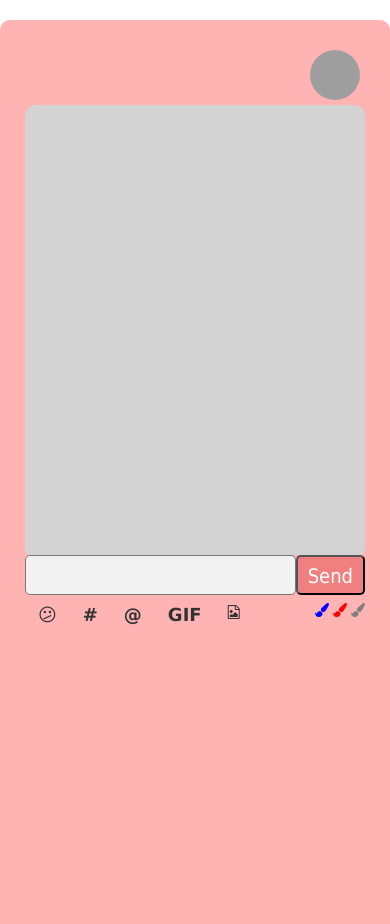
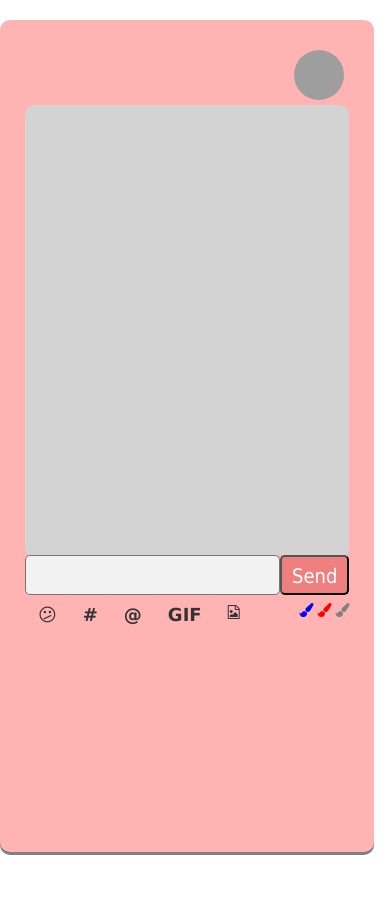
Before and after one commit to Cathbert-Busiku/spam-chat-sms-app, a Flask app: page / in a window 390 px wide. Run offline with Flask 2, Linux system fonts and the light colour scheme; some libraries are stand-ins or nearby versions; grey boxes are pictures that could not be loaded.

Commit message:
Add files via upload

```diff
--- a/static/style.css
+++ b/static/style.css
@@ -23,9 +23,7 @@
 @media(max-width: 600px){
 
     .chatbox{
-        width: 90%;
-        height: 100%;
-        min-width: 390px;
+        width: 96%;
         background: #ffb3b3;
         padding: 25px;
         margin: 20px auto;
```
